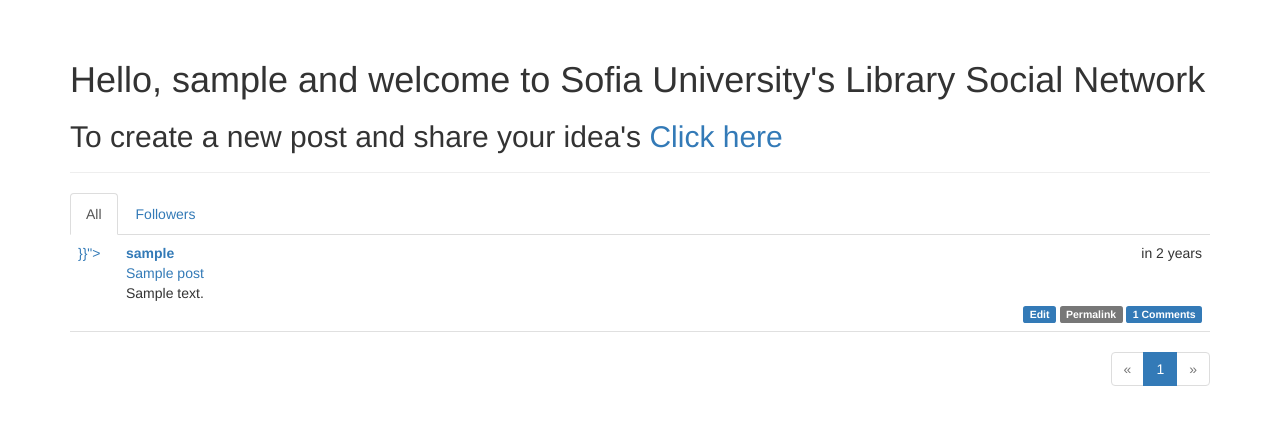
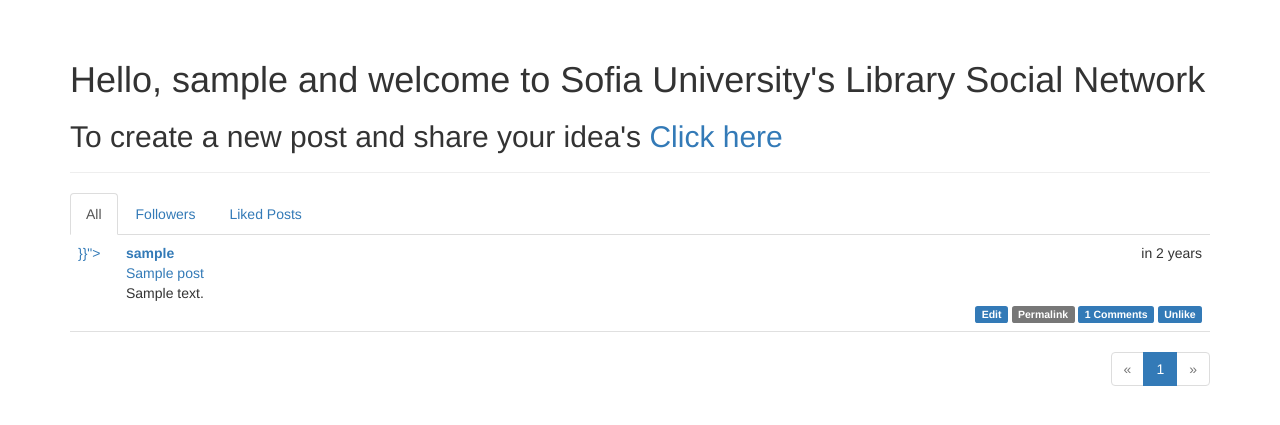
Before and after one commit to Infra1515/The-Library, a Flask app: page / in a window 1280 px wide. Shown: the part 52-477 px from the top of the page. Run offline with Flask 2, Linux system fonts and the light colour scheme; a user stored in the database is signed in; tables that the repository leaves empty hold one stand-in row (values such as "Sample post"); some libraries are stand-ins or nearby versions.

Commit message:
Implemented Like feature for posts

```diff
--- a/app/main/views.py
+++ b/app/main/views.py
@@ -15,10 +15,14 @@ from werkzeug.datastructures import CombinedMultiDict
 def index():
     page = request.args.get('page', 1, type=int)
     show_followed = False
+    show_liked = False
     if current_user.is_authenticated:
         show_followed = bool(request.cookies.get('show_followed', ''))
+        show_liked = bool(request.cookies.get('show_liked', ''))
     if show_followed:
         query = current_user.followed_posts
+    elif show_liked:
+        query = current_user.liked_posts
     else:
         query = Post.query
     pagination = query.order_by(Post.timestamp.desc()).paginate(
@@ -26,7 +30,8 @@ def index():
         error_out=False)
     posts = pagination.items
     return render_template('index.html', posts=posts,
-                           show_followed=show_followed, pagination=pagination)
+                           show_followed=show_followed, show_liked=show_liked,
+                           pagination=pagination)
 
 
 @main.route('/new_post', methods=['GET','POST'])
@@ -234,6 +239,7 @@ def followed_by(username):
 def show_all():
     resp = make_response(redirect(url_for('.index')))
     resp.set_cookie('show_followed', '', max_age=30*24*60*60)
+    resp.set_cookie('show_liked', '', max_age=30*24*60*60)
     return resp
 
 
@@ -243,6 +249,14 @@ def show_followed():
     resp = make_response(redirect(url_for('.index')))
     resp.set_cookie('show_followed', '1', max_age=30*24*60*60)
     return resp
+
+@main.route('/liked')
+@login_required
+def show_liked():
+    resp = make_response(redirect(url_for('.index')))
+    resp.set_cookie('show_liked', '1', max_age=30*24*60*60)
+    return resp
+
 
 
 @main.route('/moderate')
@@ -280,3 +294,27 @@ def moderate_disable(id):
     db.session.commit()
     return redirect(url_for('.moderate',
                             page=request.args.get('page', 1, type=int)))
+
+
+@main.route('/like/<int:id>', methods=['GET', 'POST'])
+@login_required
+def like_post(id):
+    post = Post.query.get_or_404(id)
+    if current_user.is_liking_post(post):
+        flash('You already like this post')
+        return redirect(url_for('.post', id=post.id, page=1))
+    current_user.like_post(post)
+    flash("You now like %s" % post.title)
+    return redirect(url_for('.post', id=post.id))
+
+
+@main.route('/unlike/<int:id>', methods=['GET', 'POST'])
+@login_required
+def unlike_post(id):
+    post = Post.query.get_or_404(id)
+    if not current_user.is_liking_post(post):
+        flash("You are not liking this post.")
+        return redirect(url_for('.post', id=post.id, page=1))
+    current_user.unlike_post(post)
+    flash("You now unlike %s" % post.title)
+    return redirect(url_for('.post', id=post.id))
--- a/app/models.py
+++ b/app/models.py
@@ -78,6 +78,16 @@ class Follow(db.Model):
     timestamp = db.Column(db.DateTime, default=datetime.utcnow)
 
 
+class PostLikes(db.Model):
+
+    __tablename__ = 'postlikes'
+    user_id = db.Column(db.Integer, db.ForeignKey('users.id'),
+                        primary_key=True)
+    post_id = db.Column(db.Integer, db.ForeignKey('posts.id'),
+                        primary_key=True)
+    timestamp = db.Column(db.DateTime, default=datetime.utcnow)
+
+
 class User(UserMixin, db.Model):
     __tablename__ = 'users'
     id = db.Column(db.Integer, primary_key=True)
@@ -108,6 +118,10 @@ class User(UserMixin, db.Model):
                                 backref=db.backref('followed', lazy='joined'),
                                 lazy='dynamic',
                                 cascade='all, delete-orphan')
+    post_likes = db.relationship('PostLikes',
+                                 backref=db.backref('user', lazy='joined'),
+                                 lazy='dynamic',
+                                 cascade='all, delete-orphan')
 
     @staticmethod
     def generate_fake(count=100):
@@ -313,7 +327,7 @@ class User(UserMixin, db.Model):
             db.session.add(f)
             db.session.commit()
 
-    def unfollow(self,user):
+    def unfollow(self, user):
         f = self.followed.filter_by(followed_id=user.id).first()
         if f:
             db.session.delete(f)
@@ -335,6 +349,27 @@ class User(UserMixin, db.Model):
         and user_id in Posts"""
         return Post.query.join(Follow, Follow.followed_id == Post.author_id)\
             .filter(Follow.follower_id == self.id)
+
+    def like_post(self, post):
+        if not self.is_liking_post(post):
+            p = PostLikes(user=self, post=post)
+            db.session.add(p)
+            db.session.commit()
+
+    def unlike_post(self, post):
+        p = self.post_likes.filter_by(post_id=post.id).first()
+        if p:
+            db.session.delete(p)
+            db.session.commit()
+
+    def is_liking_post(self, post):
+        return self.post_likes.filter_by(
+            post_id=post.id).first() is not None
+
+    @property
+    def liked_posts(self):
+        return Post.query.join(PostLikes, PostLikes.post_id == Post.id) \
+            .filter(PostLikes.user_id == self.id)
 
     def __repr__(self):
         return '<User %r>' % self.username
@@ -376,6 +411,8 @@ class Post(db.Model):
     timestamp = db.Column(db.DateTime, index = True, default = datetime.utcnow)
     author_id = db.Column(db.Integer, db.ForeignKey('users.id'))
     comments = db.relationship('Comment', backref='post', lazy='dynamic')
+    user_likes = db.relationship('PostLikes', backref=db.backref('post', lazy='joined'),
+                                 lazy='dynamic', cascade='all, delete-orphan')
 
     @staticmethod
     def generate_fake(count=100):
--- a/app/templates/_posts.html
+++ b/app/templates/_posts.html
@@ -41,6 +41,15 @@
                  <a href="{{ url_for('.post', id=post.id) }}#comments">
                     <span class="label label-primary">{{ post.comments.count() }} Comments</span>
                 </a>
+                {% if not current_user.is_liking_post(post) %}
+                <a href="{{ url_for('.like_post', id=post.id) }}">
+                    <span class="label label-primary">Like</span>
+                </a>
+                {% else %}
+                <a href="{{ url_for('.unlike_post', id=post.id) }}">
+                    <span class="label label-primary">Unlike</span>
+                </a>
+                {% endif %}
             </div>
         </div>
     </li>
--- a/app/templates/index.html
+++ b/app/templates/index.html
@@ -17,9 +17,11 @@
 </div>
 <div class="post-tabs">
     <ul class="nav nav-tabs">
-        <li{% if not show_followed %} class="active"{% endif %}><a href="{{ url_for('.show_all') }}">All</a></li>
+        <li{% if not show_followed and not show_liked %} class="active"{% endif %}><a href="{{ url_for('.show_all') }}">All</a></li>
         {% if current_user.is_authenticated %}
         <li{% if show_followed %} class="active"{% endif %}><a href="{{ url_for('.show_followed') }}">Followers</a></li>
+        <li{% if show_liked %} class="active"{% endif %}><a href="{{ url_for('.show_liked') }}">Liked Posts</a></li>
+
         {% endif %}
     </ul>
     {% include '_posts.html' %}
```
Also changed, not shown: migrations/versions/90895e397dbc_.py (added, +35 -0 lines).
